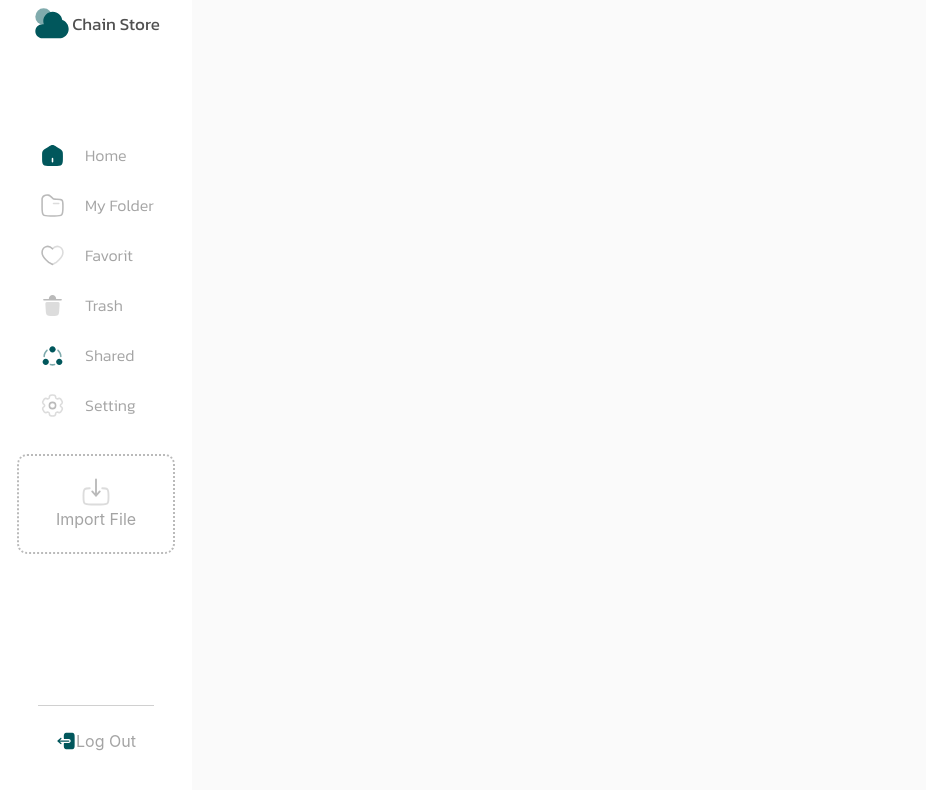
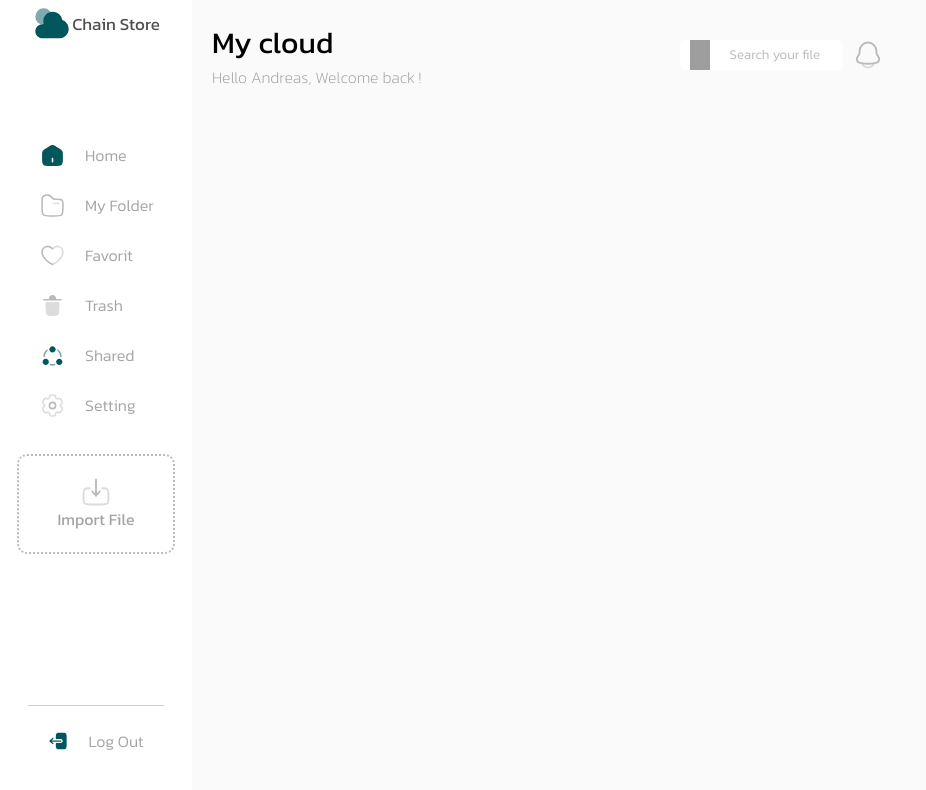
Before and after one commit to juven0/ch_ext, a React (Vite) app: page /home in a window 1280 px wide. Shown: the top 790 px of the page, without its empty margins (0-926 px from the left). Built offline with nearby package versions, Linux system fonts and the light colour scheme; grey boxes are pictures that could not be loaded.

Commit message:
ajout de la header bar

```diff
--- a/src/components/leftSide/leftSide.scss
+++ b/src/components/leftSide/leftSide.scss
@@ -25,15 +25,23 @@
     .logout{
         width: 60%;
         display: flex;
-        justify-content: center;
         align-items: center;
         position: absolute;
         height: 70px;
         bottom: 3%;
+        cursor: pointer;
+        padding-left: 20px;
         border-top:1px solid #d0d0d0;
         img{
             width: 20px;
         }
+        label{
+            font-family:Kanit,Inter, system-ui, Avenir, Helvetica, Arial, sans-serif;
+            position: relative;
+            left: 20px;
+            font-weight: 300;
+            transition: .1s linear;
+        }
     }
 
 }
--- /dev/null
+++ b/src/components/mainHeader/mainHeader.scss
@@ -0,0 +1,64 @@
+.main-header{
+    position: relative;
+    width: 100%;
+    height: auto;
+    display: flex;
+    align-items: center;
+    .info{
+        height: 100%;
+        width: auto;
+        position: relative;
+        display: flex;
+        flex-direction: column;
+        align-items: flex-start;
+        margin: 20px;
+        justify-content: center;
+        label{
+            color: black;
+            margin: 0;
+            padding: 0;
+            font-size: 30px;
+        }
+        p{
+            margin: 0;
+            padding: 0;
+            font-weight: 200;
+        }
+    }
+    .search{
+        position: absolute;
+        right: calc(10% + 40px);
+        width: 20%;
+        height: 30px;
+        border-radius: 5px;
+        background-color: #fff;
+        display: flex;
+        padding-left: 10px;
+        img{
+            width: 20px;
+        }
+        input{
+            width: 100%;
+            height: 100%;
+            border: none;
+            outline: none;
+            padding: 0 20px;
+            background: none;
+            &::placeholder{
+                color: #bababa;
+                font-family:Kanit,Inter, system-ui, Avenir, Helvetica, Arial, sans-serif;
+                font-weight: 300;
+
+            }
+        }
+    }
+    .notif{
+        position: absolute;
+        width: 30px;
+        height: 30px;
+        right: 10%;
+        img{
+            width: 100%;
+        }
+    }
+}
--- /dev/null
+++ b/src/components/mainHeader/mainHeader.tsx
@@ -0,0 +1,23 @@
+import './mainHeader.scss'
+import Search from '../../assets/icons/magnifer-svgrepo-com.svg'
+import Notif from '../../assets/icons/bell-svgrepo-com.svg'
+
+const MainHeader = ():JSX.Element =>{
+    return(
+        <div className="main-header">
+            <div className="info">
+                <label htmlFor="">My cloud</label>
+                <p>Hello Andreas, Welcome back !</p>
+            </div>
+            <div className="search">
+                <img src={Search} alt=""  />
+                <input type="text" name="" id="" placeholder='Search your file' />
+            </div>
+            <div className="notif">
+                <img src={Notif} alt="" />
+            </div>
+        </div>
+    )
+}
+
+export default MainHeader
--- a/src/index.css
+++ b/src/index.css
@@ -1,7 +1,8 @@
 @import url('https://fonts.googleapis.com/css2?family=Kanit:ital,wght@0,100;0,200;0,300;0,400;0,500;0,600;0,700;0,800;0,900;1,100;1,200;1,300;1,400;1,500;1,600;1,700;1,800;1,900&display=swap');
 
 :root {
-  font-family: Inter, system-ui, Avenir, Helvetica, Arial, sans-serif;
+  font-family:Kanit,Inter, system-ui, Avenir, Helvetica, Arial, sans-serif;
+  position: relative;
   line-height: 1.5;
   font-weight: 400;
   width: 100vw;
--- /dev/null
+++ b/src/pages/mainContent/mainContent.scss
@@ -0,0 +1,6 @@
+.main{
+    position: relative;
+    height: 100vh;
+    width: 60%;
+    background-color: #fafafa;
+}
--- /dev/null
+++ b/src/pages/mainContent/mainContent.tsx
@@ -0,0 +1,12 @@
+import MainHeader from '../../components/mainHeader/mainHeader'
+import './mainContent.scss'
+
+const MainContent = ():JSX.Element =>{
+    return(
+        <div className="main">
+            <MainHeader/>
+        </div>
+    )
+}
+
+export default MainContent
--- a/src/pages/userHome/userHome.tsx
+++ b/src/pages/userHome/userHome.tsx
@@ -1,4 +1,5 @@
 import LeftSide from '../../components/leftSide/leftSide'
+import MainContent from '../mainContent/mainContent'
 import './userHome.scss'
 
 
@@ -7,9 +8,7 @@ const UserHome = ():JSX.Element=>{
 
         <div className="user-home">
             <LeftSide/>
-            <div className="main">
-
-            </div>
+            <MainContent/>
         </div>
 
     )
```
